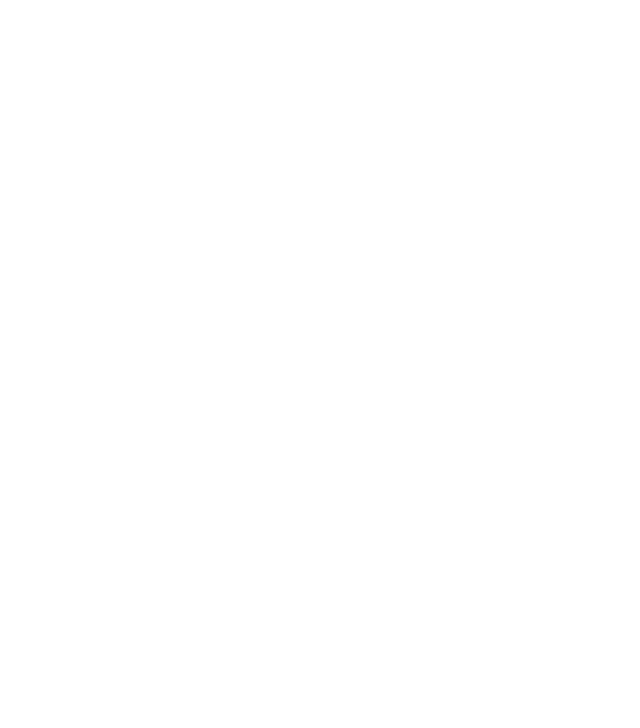
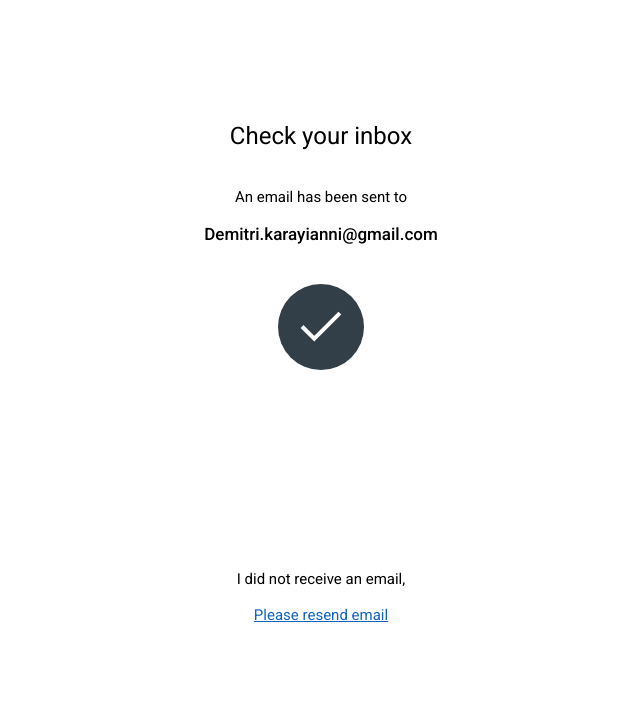
Before and after one commit to mmavko/navico-sso, a plain HTML site: page pages/invite-reset.html in a window 1280 px wide. Shown: the whole page, without its empty margins (319-959 px from the left). Drawn offline with Linux system fonts and the light colour scheme.

Commit message:
Adding "invite pswd reset" page.

```diff
--- a/pages/invite-reset.html
+++ b/pages/invite-reset.html
@@ -0,0 +1,21 @@
+<!DOCTYPE html>
+
+<title>Navico SSO</title>
+<link rel="stylesheet" href="styles.css">
+
+<body class="simrad">
+  <div class="container">
+    <div class="header">
+      Check your inbox
+    </div>
+    <div class="bottom-text">
+      An email has been sent to<br /><br />
+      <strong>Demitri.karayianni@gmail.com</strong>
+    </div>
+    <div class="ok"></div>
+    <div class="bottom-text">
+      I did not receive an email, <br /><br />
+      <a href="#">Please resend email</a>
+    </div>
+  </div>
+</body>
--- a/pages/styles.css
+++ b/pages/styles.css
@@ -5,18 +5,22 @@ html {
 }
 body, body.simrad {
   --logo-image: url('assets/simrad.svg');
+  --ok-image: url('assets/ok-simrad.svg');
   --accent-color: #333F48;
 }
 body.b-and-g {
   --logo-image: url('assets/b-and-g.svg');
+  --ok-image: url('assets/ok-b-and-g.svg');
   --accent-color: #C9DD0A;
 }
 body.lowrance {
   --logo-image: url('assets/lowrance.svg');
+  --ok-image: url('assets/ok-lowrance.svg');
   --accent-color: #1C3F94;
 }
 body.c-map {
   --logo-image: url('assets/c-map.svg');
+  --ok-image: url('assets/ok-c-map.svg');
   --accent-color: #FF5629;
 }
 
@@ -206,3 +210,12 @@ form .btn {
   margin-top: 36px;
   text-align: center;
 }
+.bottom-text strong {
+  font-size: 17px;
+  font-weight: 500;
+}
+.ok {
+  margin-top: 40px;
+  height: 250px;
+  background: var(--ok-image) center 0 no-repeat;
+}
```
Also changed, not shown: index.html (+1 -0 lines).
